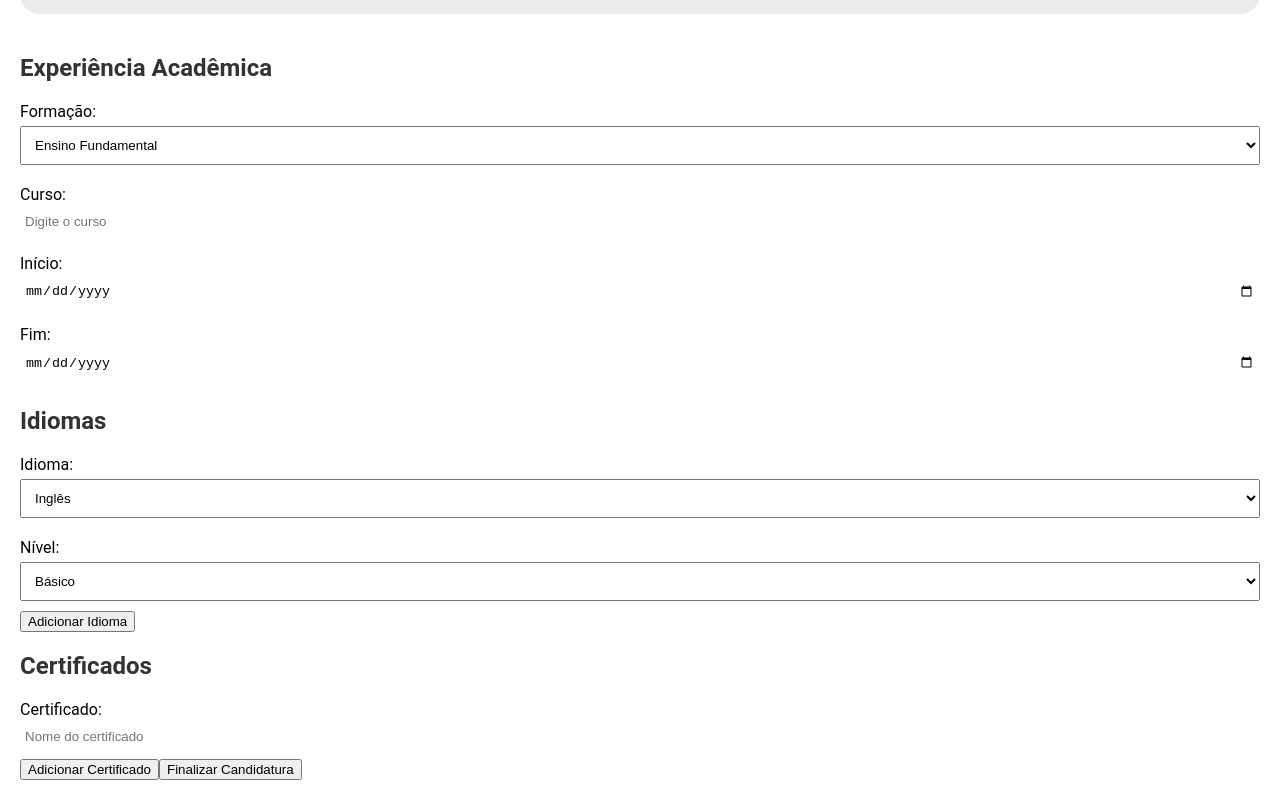
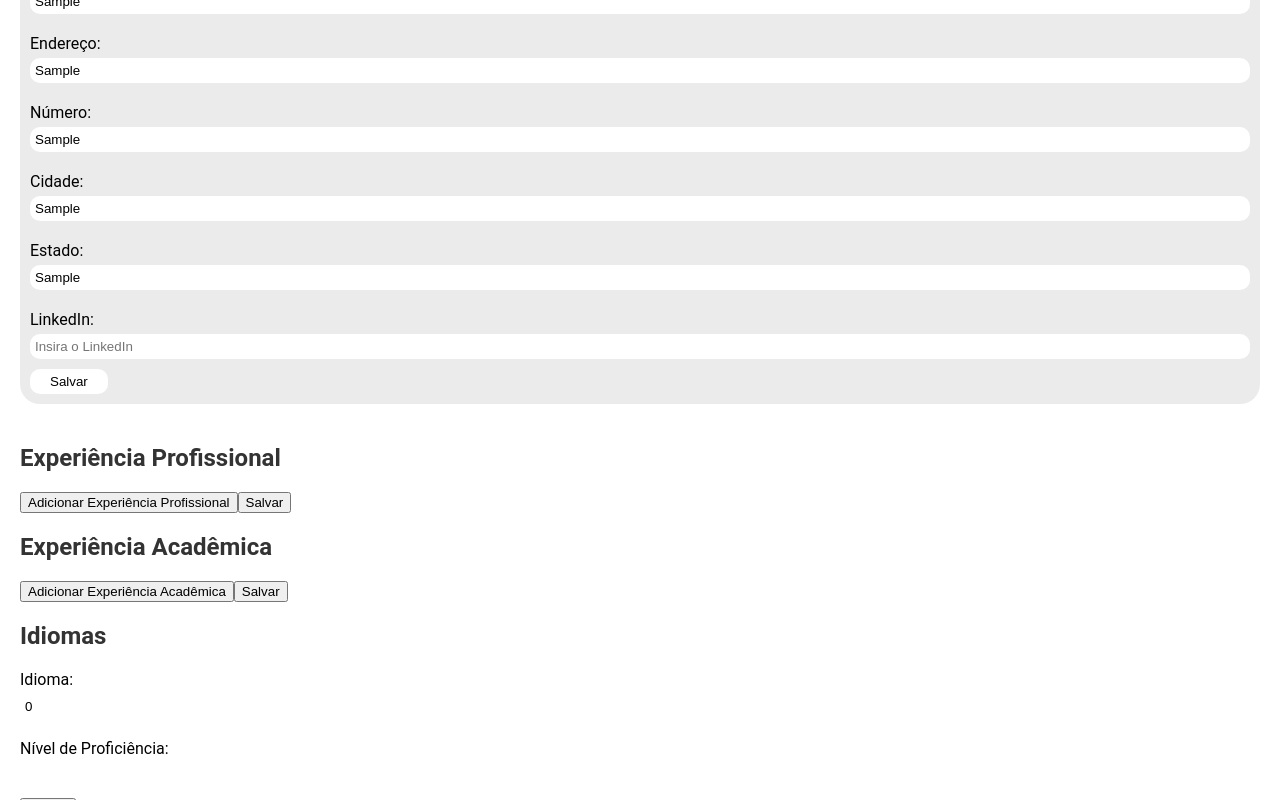
Before and after one commit to Daniela-Neves/candidatura, an Angular app: page /formulario-candidatura/1 in a window 1280 px wide. Both pictures are taken after typing "2020-01-15", "Sample", "Sample", "Sample", "Sample", "Sample" into the empty fields and a click on the button "Adicionar Idioma". Built offline with nearby package versions, Linux system fonts and the light colour scheme; no server answers.

Commit message:
passando id para formulario curriculo

```diff
--- a/src/app/componentes/candidatos/formulario-candidatura/formulario-candidatura.component.html
+++ b/src/app/componentes/candidatos/formulario-candidatura/formulario-candidatura.component.html
@@ -3,6 +3,7 @@
                 <form (ngSubmit)="finalizarCandidatura()">
                     <div class="secao">
                         <h2>Dados Pessoais</h2>
+
                         <label for="dataNascimento">Data de Nascimento:</label>
                         <input type="date" id="dataNascimento" name="dataNascimento" [(ngModel)]="curriculo.dataNascimento" required/>
 
@@ -24,21 +25,20 @@
                             <option value="Indígena ou Nativa(o)">Indígena ou Nativa(o)</option>
                             <option value="Amarela(o) ou Asiática(o)">Amarela(o) ou Asiática(o)</option>
                             <option value="Árabe ou Oriente Médio">Árabe ou Oriente Médio</option>
-                    <option value="Outra Etnia ou Raça">Outra Etnia ou Raça</option>
                             <option value="Prefiro não informar">Prefiro não informar</option>
                         </select>
 
                         <label for="deficiencia">Deficiência:</label>
                         <div class="check-deficiencia">
-                    <label><input type="checkbox"  name="fisica" value="Física" [(ngModel)]="curriculo.deficiencias.fisica"/>
+                            <label><input type="checkbox" name="fisica" value="Física" [(ngModel)]="curriculo.deficiencias.fisica"/>
                                 Física</label>
-                    <label><input type="checkbox"  name="auditiva" value="Auditiva" [(ngModel)]="curriculo.deficiencias.auditiva"/>
+                            <label><input type="checkbox" name="auditiva" value="Auditiva" [(ngModel)]="curriculo.deficiencias.auditiva"/>
                                 Auditiva</label>
-                    <label><input type="checkbox"  name="visual" value="Visual" [(ngModel)]="curriculo.deficiencias.visual"/>
+                            <label><input type="checkbox" name="visual" value="Visual" [(ngModel)]="curriculo.deficiencias.visual"/>
                                 Visual</label>
-                    <label><input type="checkbox"  name="intelectual" value="Intelectual" [(ngModel)]="curriculo.deficiencias.intelectual"/>
+                            <label><input type="checkbox" name="intelectual" value="Intelectual" [(ngModel)]="curriculo.deficiencias.intelectual"/>
                                 Intelectual</label>
-                    <label><input type="checkbox"  name="autista" value="Autista" [(ngModel)]="curriculo.deficiencias.autista"/>
+                            <label><input type="checkbox" name="autista" value="Autista" [(ngModel)]="curriculo.deficiencias.autista"/>
                                 Transtorno do Espectro Autista (TEA)</label>
                         </div>
 
@@ -60,70 +60,94 @@
                         <label for="linkedin">LinkedIn:</label>
                         <input type="text" id="linkedin" name="linkedin" [(ngModel)]="curriculo.linkedin" class="formulario-input" placeholder="Insira o LinkedIn"/>
 
-            <!-- Botão de salvar para essa parte -->
-                <!-- <button class="salvar-button">Salvar</button> -->
-                <!-- </form> -->
+                        <button type="button" (click)="salvarDadosPessoais()">Salvar</button>
+
                     </div>
+
+                    <h2>Experiência Profissional</h2>
+                    <div *ngFor="let experiencia of experienciasProfissionais; let i = index">
+                        <div class="experiencia-item">
+                            <label for="titulo{{i}}">Título:</label>
+                            <input type="text" id="titulo{{i}}" name="titulo" class="formulario-input" [(ngModel)]="experiencia.titulo">
+
+                            <label for="tipoEmprego{{i}}">Tipo de Emprego:</label>
+                            <input type="text" id="tipoEmprego{{i}}" name="tipoEmprego" class="formulario-input" [(ngModel)]="experiencia.tipoEmprego">
+
+                            <label for="nomeEmpresa{{i}}">Nome da Empresa:</label>
+                            <input type="text" id="nomeEmpresa{{i}}" name="nomeEmpresa" class="formulario-input" [(ngModel)]="experiencia.nomeEmpresa">
+
+                            <label for="inicio{{i}}">Início:</label>
+                            <input type="date" id="inicio{{i}}" name="inicio" class="formulario-input" [(ngModel)]="experiencia.inicio">
+
+                            <label for="fim{{i}}">Fim:</label>
+                            <input type="date" id="fim{{i}}" name="fim" class="formulario-input" [(ngModel)]="experiencia.fim">
+
+                            <button type="button" (click)="excluirExperienciaProfissional(i)">Excluir</button>
+                        </div>
+                    </div>
+                    <button type="button" (click)="adicionarExperienciaProfissional()">Adicionar Experiência Profissional</button>
+                    <button type="button" (click)="salvarExperienciasProfissionais()">Salvar</button>
+
+
                     <h2>Experiência Acadêmica</h2>
-            <!-- <form (ngSubmit)="saveExperienciaAcademica()"> -->
-            <label for="formacao">Formação:</label>
-            <select id="formacao"  name="formacao" class="formulario-input">
-                <option value="fundamental">Ensino Fundamental</option>
-                <option value="medio">Ensino Médio</option>
-                <option value="graduacao">Graduação</option>
-                <option value="posgraduacao">Pós-graduação</option>
-                <option value="mestrado">Mestrado</option>
-                <option value="doutorado">Doutorado</option>
-            </select>
+                    <div *ngFor="let experiencia of experienciasAcademicas; let i = index">
+                        <div class="experiencia-item">
+                            <label for="nivelFormacao{{i}}">Nível de Formação:</label>
+                            <input type="text" id="nivelFormacao{{i}}" name="nivelFormacao" class="formulario-input" [(ngModel)]="experiencia.nivelFormacao">
 
-            <label for="curso">Curso:</label>
-            <input type="text" id="curso" name="curso" class="formulario-input" placeholder="Digite o curso"/>
+                            <label for="curso{{i}}">Curso:</label>
+                            <input type="text" id="curso{{i}}" name="curso" class="formulario-input" [(ngModel)]="experiencia.curso">
 
-            <label for="inicio">Início:</label>
-            <input type="date" id="inicio" name="inicio" class="formulario-input" placeholder="Data de início"/>
+                            <label for="dataInicio{{i}}">Data de Início:</label>
+                            <input type="date" id="dataInicio{{i}}" name="dataInicio" class="formulario-input" [(ngModel)]="experiencia.dataInicio">
 
-            <label for="fim">Fim:</label>
-            <input type="date" id="fim" name="fim" class="formulario-input" placeholder="Data de término"/>
-            <!-- <button type="submit">Salvar</button> -->
-            <!-- </form> -->
-                <h2>
-            Idiomas
-            </h2>
-            <!-- <form (ngSubmit)="saveIdiomas()"> -->
-                <label for="idioma"> Idioma:</label>
-            <select id="idioma"  name="idioma" class="formulario-input">
-                <option value="ingles">Inglês</option>
-                <option value="espanhol">Espanhol</option>
-                <option value="frances">Francês</option>
-                <option value="alemao">Alemão</option>
-                <option value="portugues">Português</option>
-                <!-- Adicione outros idiomas conforme necessário -->
-            </select>
+                            <label for="dataFim{{i}}">Data de Fim:</label>
+                            <input type="date" id="dataFim{{i}}" name="dataFim" class="formulario-input" [(ngModel)]="experiencia.dataFim">
 
-            <label for="nivelIdioma">Nível:</label>
-            <select id="nivelIdioma" name="nivelIdioma" class="formulario-input">
-                <option value="basico">Básico</option>
-                <option value="intermediario">Intermediário</option>
-                <option value="avancado">Avançado</option>
-            </select>
+                            <button type="button" (click)="excluirExperienciaAcademica(i)">Excluir</button>
+                        </div>
+                    </div>
+                    <button type="button" (click)="adicionarExperienciaAcademica()">Adicionar Experiência Acadêmica</button>
+                    <button type="button" (click)="salvarExperienciaAcademica()">Salvar</button>
 
-            <!-- <button type="button" (click)="adicionarIdioma()">Adicionar Idioma</button> -->
-            <button type="button">Adicionar Idioma</button>
 
-            <!-- <button type="submit">Salvar</button> -->
-            <!-- </form> -->
+                    <h2>Idiomas</h2>
+                    <div *ngFor="let idioma of idiomas; let i = index">
+                        <div class="idioma-item">
+                            <label for="idioma{{i}}">Idioma:</label>
+                            <input type="text" id="idioma{{i}}" name="idioma" class="formulario-input" [(ngModel)]="idioma.idiomaId">
+
+                            <label for="nivelProficiencia{{i}}">Nível de Proficiência:</label>
+                            <input type="text" id="nivelProficiencia{{i}}" name="nivelProficiencia" class="formulario-input" [(ngModel)]="idioma.nivelProficiencia">
+
+                            <button type="button" (click)="excluirIdioma(i)">Excluir</button>
+                        </div>
+                    </div>
+                    <button type="button" (click)="adicionarIdioma()">Adicionar Idioma</button>
+                    <button type="button" (click)="salvarIdioma()">Salvar</button>
+
+
 
                     <h2>Certificados</h2>
-            <!-- <form (ngSubmit)="saveCertificados()"> -->
-            <label for="certificado">Certificado:</label>
-            <input type="text" id="certificado" name="certificado" class="formulario-input" placeholder="Nome do certificado"/>
+                    <div *ngFor="let certificado of certificados; let i = index">
+                        <div class="certificado-item">
+                            <label for="titulo{{i}}">Título:</label>
+                            <input type="text" id="titulo{{i}}" name="titulo" class="formulario-input" [(ngModel)]="certificado.titulo">
 
-            <button type="button">
-                Adicionar Certificado
-            </button>
+                            <label for="organizacao{{i}}">Organização:</label>
+                            <input type="text" id="organizacao{{i}}" name="organizacao" class="formulario-input" [(ngModel)]="certificado.organizacao">
 
-            <!-- <button class="salvar-button">Salvar</button> -->
-            <button routerLink="">Finalizar Candidatura</button>
+                            <label for="dataEmissao{{i}}">Data de Emissão:</label>
+                            <input type="date" id="dataEmissao{{i}}" name="dataEmissao" class="formulario-input" [(ngModel)]="certificado.dataEmissao">
+
+                            <button type="button" (click)="excluirCertificado(i)">Excluir</button>
+                        </div>
+                    </div>
+                    <button type="button" (click)="adicionarCertificado()">Adicionar Certificado</button>
+                    <button type="button" (click)="salvarCertificado()">Salvar</button>
+
+
+                    <button type="submit">Finalizar Currículo</button>
 
                 </form>
             </div>
--- a/src/app/componentes/candidatos/formulario-candidatura/formulario-candidatura.component.ts
+++ b/src/app/componentes/candidatos/formulario-candidatura/formulario-candidatura.component.ts
@@ -1,7 +1,11 @@
-import { Component, OnInit } from '@angular/core';
-import { Curriculo  } from '../curriculo';
-import { CurriculoService } from '../curriculo.service';
-import { ActivatedRoute, Router } from '@angular/router';
+    import {Component, OnInit} from '@angular/core';
+    import {CurriculoService} from '../curriculo.service';
+    import {ActivatedRoute, Router} from '@angular/router';
+    import {Curriculo} from '../curriculo';
+    import { ExperienciaProfissional } from '../experienciaProfissional';
+    import { FormacaoAcademica } from '../formacaoAcademica';
+    import { Proficiencia } from '../proficiencia';
+    import { Certificacao } from '../certificacao';
 
     @Component({
         selector: 'app-formulario-candidatura',
@@ -9,16 +13,12 @@ import { ActivatedRoute, Router } from '@angular/router';
         styleUrls: ['./formulario-candidatura.component.css'],
       })
     export class FormularioCandidaturaComponent implements OnInit {
-    certificados : any[] = [];
-    // idiomas: any[] = [{ idioma: '', nivel: '' }];
 
         constructor(private service : CurriculoService, private router : Router, private route : ActivatedRoute) {}
 
         ngOnInit(): void {
-        const id = this.route.snapshot.paramMap.get('id')
-        this.service.buscarPorId(parseInt(id !)).subscribe((curriculo) => {
-            this.curriculo = curriculo
-        })
+            const id = this.route.snapshot.paramMap.get('id');
+            this.curriculo.candidatoId = Number(id);
           }
 
         curriculo : Curriculo = {
@@ -45,18 +45,116 @@ export class FormularioCandidaturaComponent implements OnInit {
 
 
         finalizarCandidatura() {
-        this.service.editar(this.curriculo).subscribe(() => {
-          alert('Candidatura enviada com sucesso!');
+            this.service.salvarDadosPessoais(this.curriculo).subscribe(() => {
+                this.service.salvarExperienciasProfissionais(this.experienciasProfissionais).subscribe(() => {
+                    this.service.salvarExperienciaAcademica(this.experienciasAcademicas).subscribe(() => {
+                        this.service.salvarIdioma(this.idiomas).subscribe(() => {
+                            this.service.salvarCertificado(this.certificados).subscribe(() => {
+                                alert('Candidatura preenchido com sucesso!');
                                 this.router.navigate(['/detalhes-vaga', this.curriculo.candidatoId]);
+                            }, error => this.handleError(error));
+                        }, error => this.handleError(error));
+                    }, error => this.handleError(error));
+                }, error => this.handleError(error));
+            }, error => this.handleError(error));
+        }
+
+        private handleError(error: any) {
+            console.error('Erro ao finalizar a candidatura:', error);
+            alert('Erro ao finalizar a candidatura. Tente novamente mais tarde.');
+        }
+
+
+        experienciasProfissionais: ExperienciaProfissional[] = [];
+
+        adicionarExperienciaProfissional() {
+            this.experienciasProfissionais.push({
+                candidatoId: 0,
+                titulo: '',
+                tipoEmprego: '',
+                nomeEmpresa: '',
+                inicio: '',
+                fim: ''
             });
         }
 
-    // adicionarIdioma() {
-    //     this.curriculo.idiomas.push({ idioma: '', nivel: '' });
-    // }
+        excluirExperienciaProfissional(index: number) {
+            this.experienciasProfissionais.splice(index, 1);
+        }
 
-    // adicionarCertificado() {
-    //     this.curriculo.certificados.push({ nome: '', organizacao: '', dataEmissao: '' });
-    // }
+        experienciasAcademicas: FormacaoAcademica[] = [];
+
+
+        adicionarExperienciaAcademica() {
+            this.experienciasAcademicas.push({
+                candidatoId: 0,
+                nivelFormacao: '',
+                curso: '',
+                dataInicio: '',
+                dataFim: ''
+            });
+        }
+
+        excluirExperienciaAcademica(index: number) {
+            this.experienciasAcademicas.splice(index, 1);
+        }
+
+        idiomas: Proficiencia[] = [];
+
+        adicionarIdioma() {
+            this.idiomas.push({
+                candidatoId: 0,
+                idiomaId: 0,
+                nivelProficiencia: ''
+            });
+        }
+
+        excluirIdioma(index: number) {
+            this.idiomas.splice(index, 1);
+        }
+
+        certificados: Certificacao[] = [];
+
+        adicionarCertificado() {
+            this.certificados.push({
+                candidatoId: 0,
+                titulo: '',
+                organizacao: '',
+                dataEmissao: ''
+            });
+        }
+
+        excluirCertificado(index: number) {
+            this.certificados.splice(index, 1);
+        }
+        salvarDadosPessoais() {
+            this.service.salvarDadosPessoais(this.curriculo).subscribe(response => {
+              console.log('Dados pessoais salvos:', response);
+            });
+          }
+
+          salvarExperienciasProfissionais() {
+            this.service.salvarExperienciasProfissionais(this.experienciasProfissionais).subscribe(response => {
+              console.log('Experiências Profissionais salvas:', response);
+            });
+          }
+
+          salvarExperienciaAcademica() {
+            this.service.salvarExperienciaAcademica(this.experienciasAcademicas).subscribe(response => {
+              console.log('Experiências Acadêmicas salvas:', response);
+            });
+          }
+
+          salvarIdioma() {
+            this.service.salvarIdioma(this.idiomas).subscribe(response => {
+              console.log('Idiomas salvos:', response);
+            });
+          }
+
+          salvarCertificado() {
+            this.service.salvarCertificado(this.certificados).subscribe(response => {
+              console.log('Certificados salvos:', response);
+            });
+          }
 
     }
```
Also changed, not shown: src/app/componentes/candidatos/formulario-curriculo/formulario-curriculo.component.ts (+6 -7 lines). Lines whose indentation alone changed are shown as unchanged.
